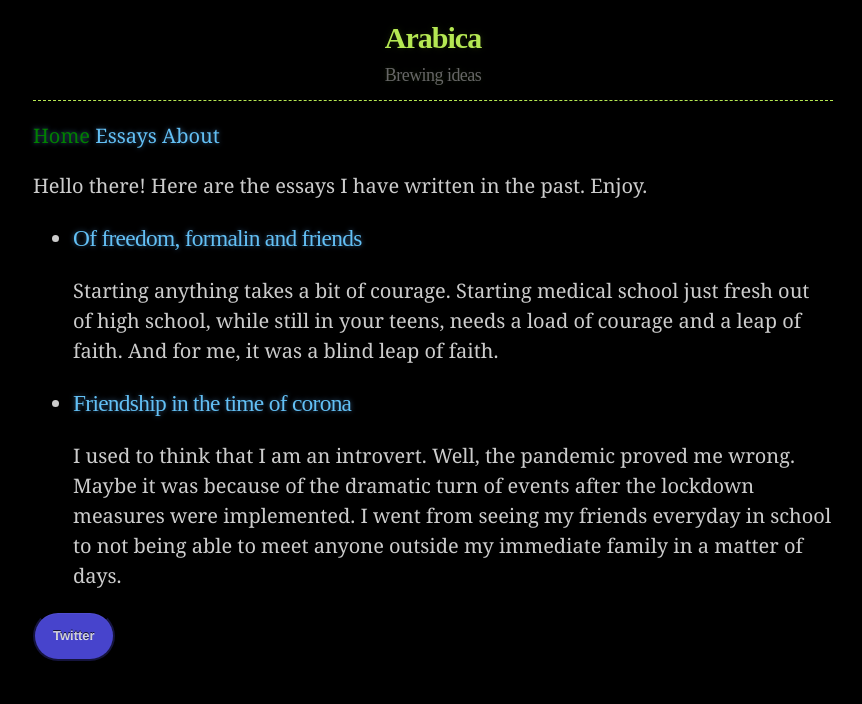
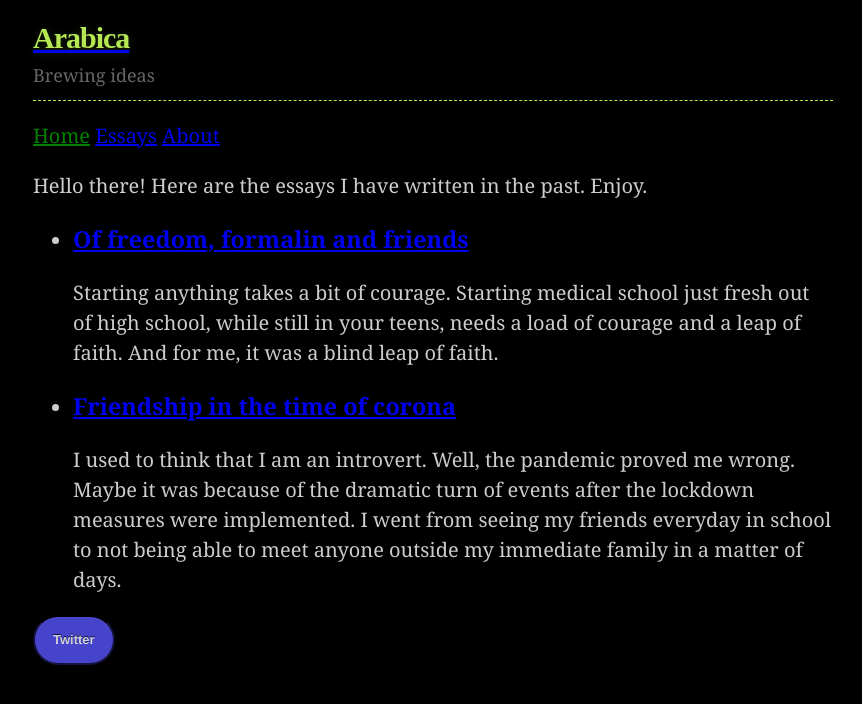
Before and after one commit to habasweiny/habasweiny.github.io, a Jekyll site: the page built from index.html, in a window 1280 px wide. Shown: the top 704 px of the page, without its empty margins (207-1069 px from the left). Built offline with Jekyll 4.4.1, drawn with Linux system fonts in a browser that asks for light colours.

Commit message:
Update main.scss

```diff
--- a/_sass/main.scss
+++ b/_sass/main.scss
@@ -26,7 +26,7 @@ header h1 {
   line-height: 1.5;
   margin: 0 auto;
   font-weight: bold;
-  font-family:Tempus Sans ITC, Georgia (serif), Verdana (sans-serif);
+  font-family: Georgia (serif), Verdana (sans-serif);
   color: #b5e853;
   text-shadow: 0 1px 1px rgba(0, 0, 0, 0.1),
                0 0 5px rgba(181, 232, 83, 0.1),
@@ -64,152 +64,6 @@ header h2 {
   box-shadow: inset 0 1px 0 rgba(255, 255, 255, 0.05);
 }
 
-
-
-
-
-h1, h2, h3, h4, h5, h6 {
-  margin: 0 0 20px;
-}
-
-li {
-  line-height: 1.5 ;
-}
-
-/* Main Content
-*/
-
-#main_content {
-  width: 100%;
-  -webkit-font-smoothing: antialiased;
-}
-
-
-section img {
-  max-width: 100%
-}
-
-h1, h2, h3, h4, h5, h6 {
-  font-weight: normal;
-  font-family: Georgia (serif), Verdana (sans-serif), Arial (sans-serif);
-  color: #6a9fb5;
-  letter-spacing: -0.03em;
-  text-shadow: 0 1px 1px rgba(0, 0, 0, 0.1),
-               0 0 5px rgba(181, 232, 83, 0.1),
-               0 0 10px rgba(181, 232, 83, 0.1);
-}
-
-#main_content h1 {
-  font-size: 30px;
-}
-
-#main_content h2 {
-  font-size: 24px;
-}
-
-#main_content h3 {
-  font-size: 18px;
-}
-
-#main_content h4 {
-  font-size: 14px;
-}
-
-#main_content h5 {
-  font-size: 12px;
-  text-transform: uppercase;
-  margin: 0 0 5px 0;
-}
-
-#main_content h6 {
-  font-size: 12px;
-  text-transform: uppercase;
-  color: #999;
-  margin: 0 0 5px 0;
-}
-
-dt {
-  font-style: italic;
-  font-weight: bold;
-}
-
-ul li {
-}
-
-
-/* Buttons
-*/
-
-
-
-
-
-.btn:hover {
-  background: #4744cc ;
-}
-
-.btn .icon {
-  display: inline-block;
-  width: 16px;
-  height: 16px;
-  margin: 1px 8px 0 0;
-  float: left;
-}
-
-
-/* Links
-   a, a:hover, a:visited
-*/
-
-a {
-  color: #63c0f5;
-  text-shadow: 0 0 5px rgba(104, 182, 255, 0.5);
-}
-
-/* Clearfix */
-
-.cf:before, .cf:after {
-  content:"";
-  display:table;
-}
-
-.cf:after {
-  clear:both;
-}
-
-.cf {
-  zoom:1;
-}
-
-#a-title {
-  text-decoration: none;
-  text-align: center;
-}
-
-a:link { text-decoration: none; }
-
-
-a:visited { text-decoration: none; }
-
-
-a:hover {
-  text-decoration: none;
-   border-bottom: 2px solid;
-}
-
-
-a:active { text-decoration: none; }
-
-#desc {
-  text-align: center;
-}
-
-.Responsive {
-  width: 100%;
-  max-width: 400px;
-  height: auto;
-}
-
 .current {
   color: green;
 }
```
